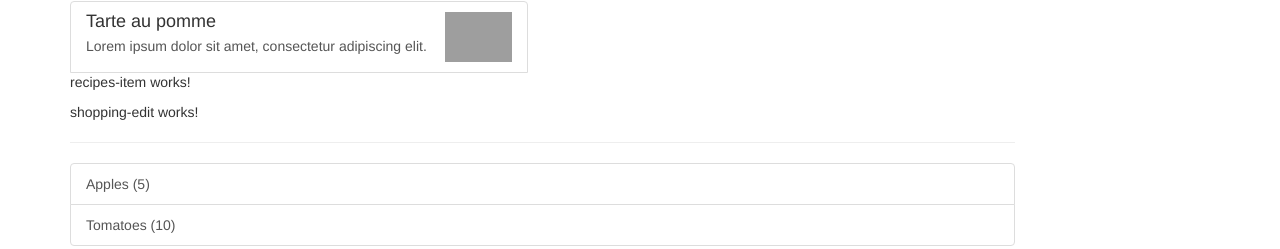
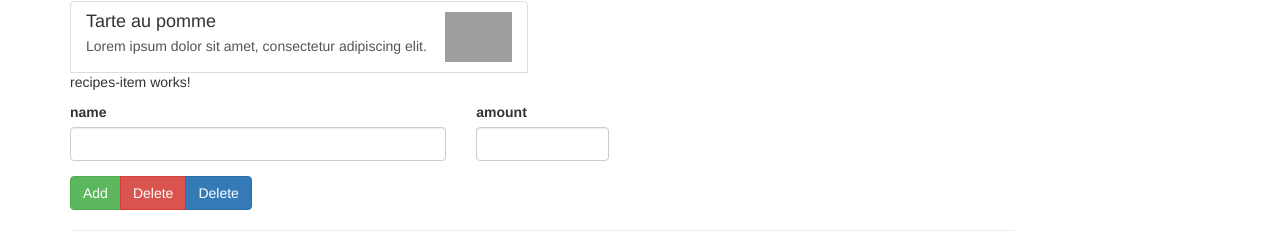
Before and after one commit to espacedefock/my-grocery-store, an Angular app: page / in a window 1280 px wide. Shown: the part 348-597 px from the top of the page. Built offline with nearby package versions, Linux system fonts and the light colour scheme; grey boxes are pictures that could not be loaded.

Commit message:
59. Adding a Shopping List Edit Section

```diff
--- a/src/app/shopping-list/shopping-edit/shopping-edit.component.html
+++ b/src/app/shopping-list/shopping-edit/shopping-edit.component.html
@@ -1 +1,23 @@
-<p>shopping-edit works!</p>
+<div class="row">
+    <div class="col-xs-12">
+        <form action="">
+            <div class="row">
+                <div class="col-sm-5 form-group">
+                    <label for="name">name</label>
+                    <input type="text" id="name" class="form-control">
+                </div>
+                <div class="col-sm-2 form-group">
+                    <label for="amount">amount</label>
+                    <input type="number" id="amount" class="form-control">
+                </div>
+            </div>
+            <div class="row">
+                <div class="btn-group col-xs-12">
+                    <button class="btn btn-success" type="submit">Add</button>
+                    <button class="btn btn-danger" type="button">Delete</button>
+                    <button class="btn btn-primary" type="button">Delete</button>
+                </div>
+            </div>
+        </form>
+    </div>
+</div>
```
